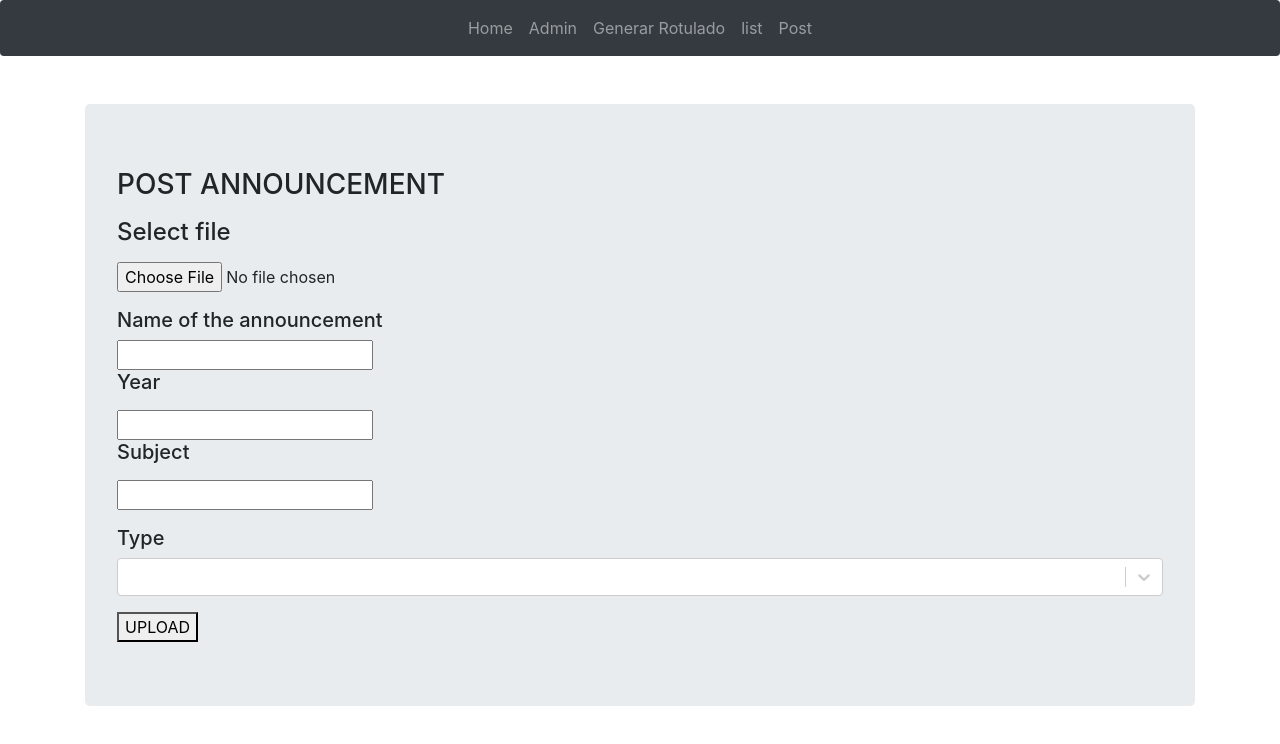
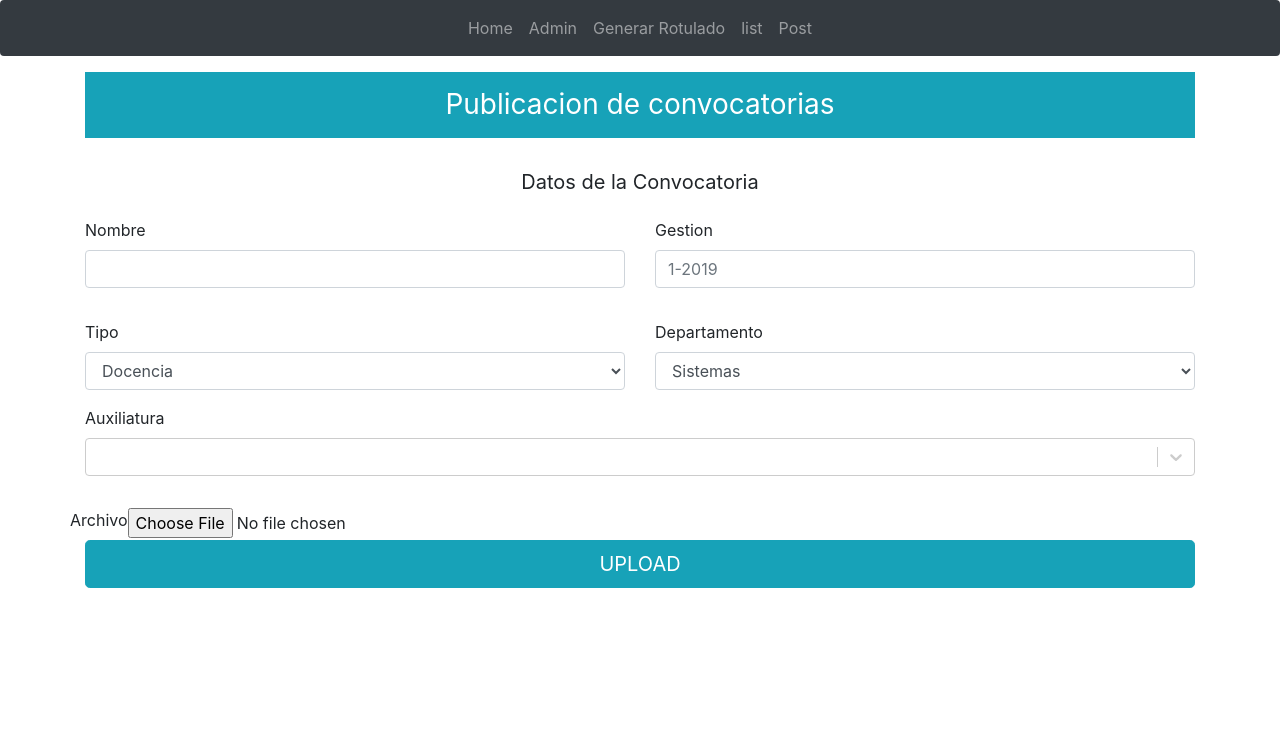
Before and after one commit to EliceoJoel/Cliente-TIS, a React (Create React App) app: page /post in a window 1280 px wide. Shown: the top 744 px of the page. Built offline with nearby package versions, Linux system fonts and the light colour scheme.

Commit message:
Commit para resolver conflicto

```diff
--- a/src/components/Post.js
+++ b/src/components/Post.js
@@ -2,33 +2,42 @@ import React, { Component } from 'react'
 import axios from 'axios'
 //import { Button } from 'reactstrap';
 import Select from 'react-select'
+//import {registerAnnouncement} from './UserFunctions'
 var op = [
-    { value: 'board', label: 'board' },
-    { value: 'subject', label: 'subject' }
+    { value: 'Introducción a la Programacion', label: 'Introduccion a la Programación' },
+    { value: 'Teoría de Grafos', label: 'Teoría de Grafos' },
+    { value: 'Computación I', label: 'Computación I' } ,
+    { value: 'Administracion de Laboratorio de Desarrollo', label: 'Administracion de Laboratorio de Desarrollo' }
+  ]
 
-  ]
  class Post extends Component {
-     constructor(props) {
-         super(props)
+     constructor() {
+         super()
 
          this.state = {
             file: null,
-            namePdf :'' ,
+            file_error: '',
+            name :'' ,
+            name_error: '',
             year: '' ,
-            subject: '',
-            selectedOption: null
+            year_error: '',
+            type: 'Docencia',
+            departament: 'Sistemas',
+            selectedOption: null,
+            selectedOption_error:''
         //    ref: ''
 
          }
+         //this.onChange = this.onChange.bind(this)
+         //this.onSubmit = this.onSubmit.bind(this)
      }
 
-    // state = {
-    //     file: null,
-    //     namePdf :''
+    //  handleSelect = (evento) =>{
+    //     this.setState({[evento.target.name]: evento.target.value })
 
-    // }
+    //  }
 
-    exchangeHandler = (e) =>{
+    onChange =  (e) =>{
         this.setState({[e.target.name]: e.target.value })
     }
     selectChange = selectedOption =>{
@@ -39,97 +48,206 @@ var op = [
 
     }
 
-    getType(){
-    var type
-    for (var i=0; i < this.state.selectedOption.length; i++) {
-        type= type + (JSON.stringify(this.state.selectedOption[i].value))+"\n"
+    valid(){
+        if(this.state.name === ''){
+            this.setState({name_error:'Campo vacio'})
         }
-    type = type.replace(/["']/g, "")
-    type = type.replace("undefined", "")
-    return type;
+        else if(this.state.name.length > 30){
+            this.setState({name_error:'Dato ingresado demasiado largo'})
         }
-    handleFile(e){
-
-        //let file = e.target.files[0]
-        // console.log(e.target.files, "$$$$");
-        // console.log(e.target.files[0], "$$$$");
-        this.setState({file: e})
-
-
+        else if(this.state.year === ''){
+            this.setState({year_error:'Campo vacio'})
+        }
+        else if(this.state.year.length > 30){
+            this.setState({year_error:'Dato ingresado demasiado largo'})
+        }
+        else if(this.state.selectedOption === null){
+            this.setState({selectedOption_error:'Seleccione una auxiliatura'})
+        }
+        else if(this.state.file === null){
+            this.setState({file_error:'Seleccione un documento .pdf'})
+        }
+        else{
+            return true;
+        }
 
     }
+
+    getAux(){
+    var aux
+    for (var i=0; i < this.state.selectedOption.length; i++) {
+        aux= aux + (JSON.stringify(this.state.selectedOption[i].value))+"\n"
+      }
+    aux = aux.replace(/["']/g, "")
+    aux = aux.replace("undefined", "")
+    return aux;
+    }
+    //  handleFile  (event) {
+
+    //      file: event.target.files[0]
+    //      //let file = event.target.file
+
+    //      let reader = new FileReader
+    //      reader.readAsDataURL(file)
+    //  }
+    handleFile(event){
+        this.setState({file: event})
+       // let reader = new FileReader
+      //    reader.readAsDataURL(file[0])
+
+    }
+
      handleUpload(e ){
-        //let file = this.state.file
-        let namePdf = this.state.namePdf
+         e.preventDefault()
+               this.setState({
+            name_error: '',
+            year_error: '',
+            selectedOption_error:'',
+            file_error:''
+
+        })
+        if(this.valid()){
+         let file = this.state.file
+
+         let name = this.state.name
          let year = this.state.year
-        let subject = this.state.subject
-        //let ref = this.state.subject
+         let type = this.state.type
+        let departament = this.state.departament
+
          let send = new FormData()
-            //send.append('pdf', file)
-            send.append('name', namePdf)
+
+             send.append('name', name)
              send.append('year', year )
-            send.append('subject', subject)
-            send.append('type', this.getType())
-            axios.post('api/announcement', send)
-            .then(response =>{
+             send.append('type', type)
+             send.append('departament', departament)
+             send.append('auxiliary', this.getAux())
+             send.append('file', year)
+             //axios.post('api/announcement', send)
+             axios({
+                method: 'post',
+                url: 'api/announcement',
+                data: send,
+                headers: {'Content-Type': 'multipart/form-data' }
+                }).then(response =>{
                  console.log(response)
              })
              .catch(error => {
                  console.log(error)
              })
+            }
 
      }
-    render() {
-         const {namePdf ,year, subject } =this.state
-         const { selectedOption } = this.state
-        return (
-            <div className="jumbotron mt-5">
-                <h3> POST ANNOUNCEMENT</h3>
-                <p></p>
-                <p></p>
-                <h4>Select file</h4>
-                <p></p>
+    // onSubmit (e) {
+    //     e.preventDefault()
+
+    //     //clear error state
+    //     this.setState({
+    //         name_error: '',
+    //         year_error: '',
+    //         selectedOption_error:'',
+    //         file_error:''
+
+    //     })
+
+    //     if(this.valid()){
+
+    //         const newAnnouncement = {
+    //             name: this.state.name,
+    //             year: this.state.year,
+    //             type: this.state.type,
+    //             departament: this.state.departament,
+    //             auxiliary:this.getAux(),
+    //             file: this.state.file
+    //         }
+    //         console.log(newAnnouncement);
+
+    //         registerAnnouncement (newAnnouncement).then(res => {
+    //            this.props.history.push(`/`)
+    //         })
+    //     }
+    // }
 
 
+    render() {
+         const {name ,year, type, departament } =this.state
+         const { selectedOption } = this.state
+
+
+
+        return (
+            <form noValidate onSubmit={this.onSubmit}>
+               {/* enctype = 'multipart/FormData' */}
+            <div className="justify-content-center">
+
+            <h1 className="h3 font-weight-normal text-center mt-3 p-3 bg-info text-white">
+                 Publicacion de convocatorias </h1>
+                 <div className="row">
                 <div >
 
-                <input
-                        onChange={(e) => this.handleFile(e)}
-                        type = "file"
-                        name = "file"
-                        accept = "application/pdf"
-                       />
                         <p></p>
                         </div>
-                        <h5>Name of the announcement</h5>
+                        <h3 className="h5 col-md-12 my-4 font-weight-normal text-center">
+                            Datos de la Convocatoria</h3>
+
+                        <div className="form-group col-md-6">
+                        <label htmlFor="Nombre">Nombre</label>
                         <input
+                         className="form-control"
+                        type = "text"
+                        name = "name"
+                        value = {name}
+                         onChange = {this.onChange}
+                        />
+                         <p style={{color:"red"}}>{this.state.name_error}</p>
+                        </div>
 
-                        type = "text"
-                        name = "namePdf"
-                        value = {namePdf}
-                         onChange = {this.exchangeHandler}
-                        />
-                        <h5>Year</h5>
-                        <p></p>
+                        <div className="form-group col-md-6">
+                        <label htmlFor="Gestion">Gestion</label>
+
                          <input
-
+                         className="form-control"
+                         placeholder="1-2019"
                         type = "text"
                         name = "year"
                         value = {year}
-                         onChange = {this.exchangeHandler}
+                         onChange = {this.onChange}
                         />
-                        <h5>Subject</h5>
-                        <p></p>
-                         <input
+                         <p style={{color:"red"}}>{this.state.year_error}</p>
+                        </div>
+                        <div className="form-group col-md-6">
+                        <label htmlFor="Tipo">Tipo</label>
+                        <select  className="form-control"
+                                 name="type"
+                                 value={type}
+                                 onChange = {this.onChange}>
+                            <option>Docencia</option>
+                            <option>Laboratorio</option>
 
-                        type = "text"
-                        name = "subject"
-                        value = {subject}
-                         onChange = {this.exchangeHandler}
-                        />
-                   <p></p>
-                   <h5>Type</h5>
-                   <div>
+
+                        </select>
+                        </div>
+                        <div className="form-group col-md-6">
+                        <label htmlFor="Departamento">Departamento</label>
+
+                        <select
+                                className="form-control"
+                                name="departament"
+                                 value={departament}
+                                 onChange = {this.onChange}>
+                            <option>Sistemas</option>
+                            <option>Informatica</option>
+                            <option>Biologia</option>
+
+
+                        </select>
+                        </div>
+
+
+
+
+
+                   <div className="form-group col-md-12">
+                       <label htmlFor="Auxiliatura">Auxiliatura</label>
                    <Select
                                 isMulti
                                 name="aux"
@@ -140,16 +258,35 @@ var op = [
                                 value={selectedOption}
                              onChange={this.selectChange}
                             />
+                             <p style={{color:"red"}}>{this.state.selectedOption_error}</p>
                     </div>
       <p></p>
+
       <p></p>
+
+                    {/* <div className="form-group col-md-10 "> */}
+                           <label htmlFor="Archivo">Archivo</label>
+                       <p></p>
+                       <p></p>
+                    <input
+
+                        onChange={(event) => this.handleFile(event)}
+                        type = "file"
+                        name = "file"
+                        accept = "application/pdf"
+                       />
+                        <p style={{color:"red"}}>{this.state.file_error}</p>
+                       {/* </div> */}
+                     </div>
                   <div>
 
-                <button onClick ={(e) => this.handleUpload(e)}>UPLOAD</button>
+                <button className="col btn btn-lg btn-info mt-10 "onClick ={(e) => this.handleUpload(e)} >UPLOAD</button>
+
                 </div>
             </div>
+            </form>
         )
     }
 }
-
+// onClick ={(e) => this.handleUpload(e)}
 export default Post
--- a/src/components/UserFunctions.js
+++ b/src/components/UserFunctions.js
@@ -41,6 +41,19 @@ export const getAnnouncementID = (id) => {
         })
 }
 
+export const registerAnnouncement = newAnnouncement => {
+    return axios
+        .post('api/announcement', newAnnouncement, {
+            headers: { 'Content-Type' : 'multipart/form-data' }
+        })
+        .then(response => {
+            console.log(response)
+        })
+        .catch(err => {
+            console.log(err)
+        })
+}
+
 
 export const login = user => {
     return axios
```
Lines whose indentation alone changed are shown as unchanged.
